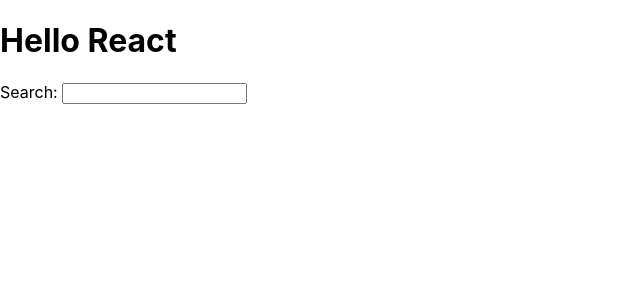
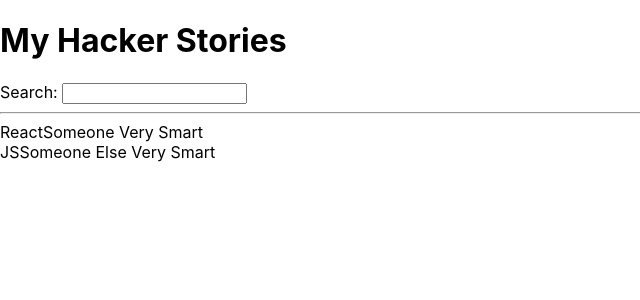
Before and after one commit to RKRedfern/hacker-stories, a React (Create React App) app: page / in a window 1280 px wide. Shown: the top 300 px of the page, without its empty margins (0-640 px from the left). Built offline with nearby package versions, Linux system fonts and the light colour scheme.

Commit message:
up to Components

```diff
--- a/src/App.js
+++ b/src/App.js
@@ -1,4 +1,4 @@
-import logo from './logo.svg';
+//import logo from './logo.svg';
 import './App.css';
 
 // const title = 'React';
@@ -8,19 +8,49 @@
 //   title: "React"
 // };
 
-function getTitle(title){
-  return title;
-}
+// function getTitle(title){
+//   return title;
+// }
+
+const list = [
+  {
+    title: 'React',
+    author: 'Someone Very Smart',
+    objectId: 0
+  },
+  {
+    title: 'JS',
+    author: 'Someone Else Very Smart',
+    objectId: 1
+  }
+]
 
 function App() {
   return (
     <div>
-      <h1> Hello {getTitle('React')} </h1>
+      <h1> My Hacker Stories </h1>
 
       <label htmlFor="search"> Search: </label>
       <input id="search" type="text" />
+
+      <hr />
+      <List />
     </div>
   );
 }
 
+function List(){
+  return list.map(function(item){
+    return(
+    <div key={item.objectId}>
+
+      <span>{item.title}</span>
+      <span>{item.author}</span>
+
+    </div>
+    );
+  });
+}
+
+
 export default App;
```
